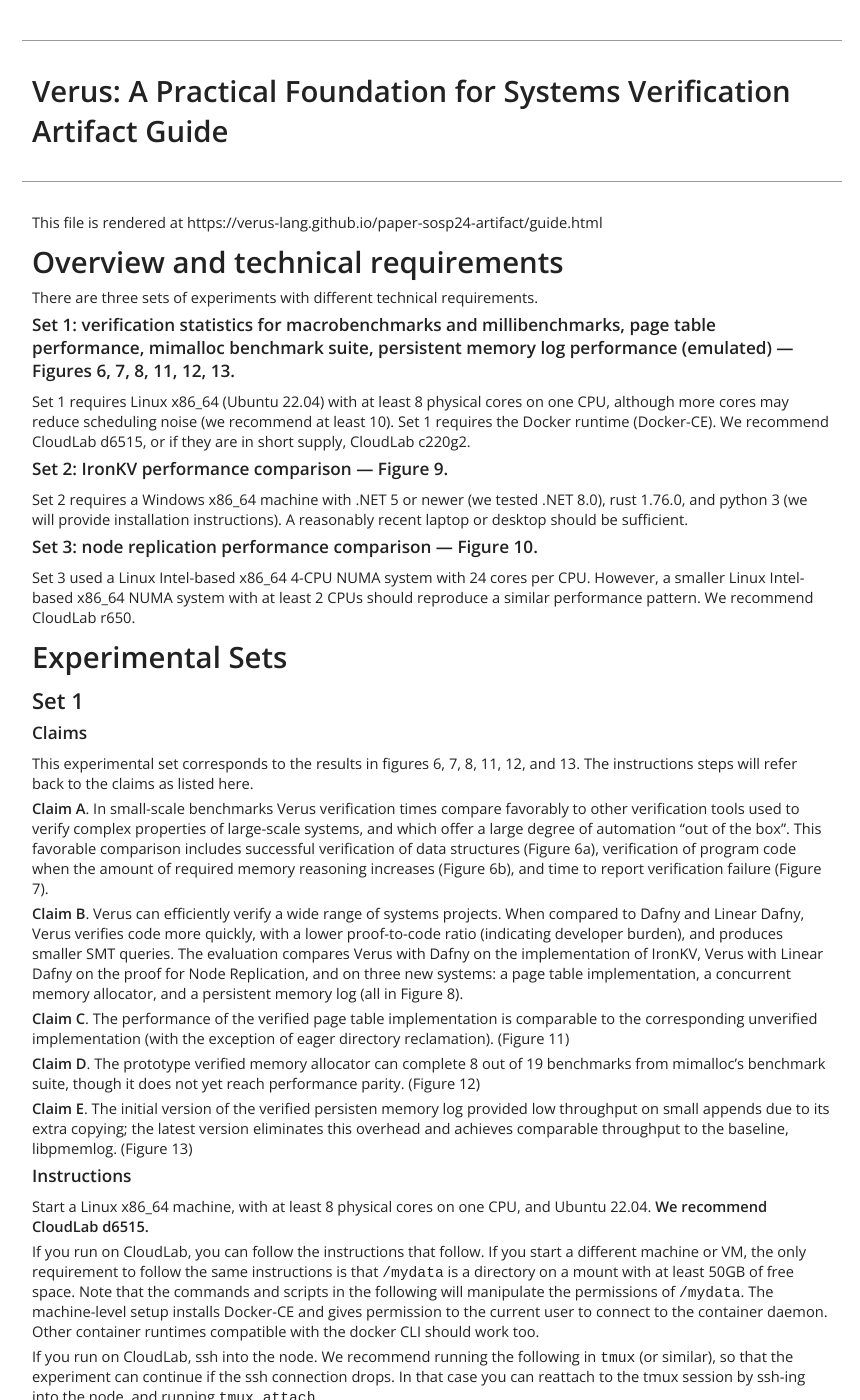
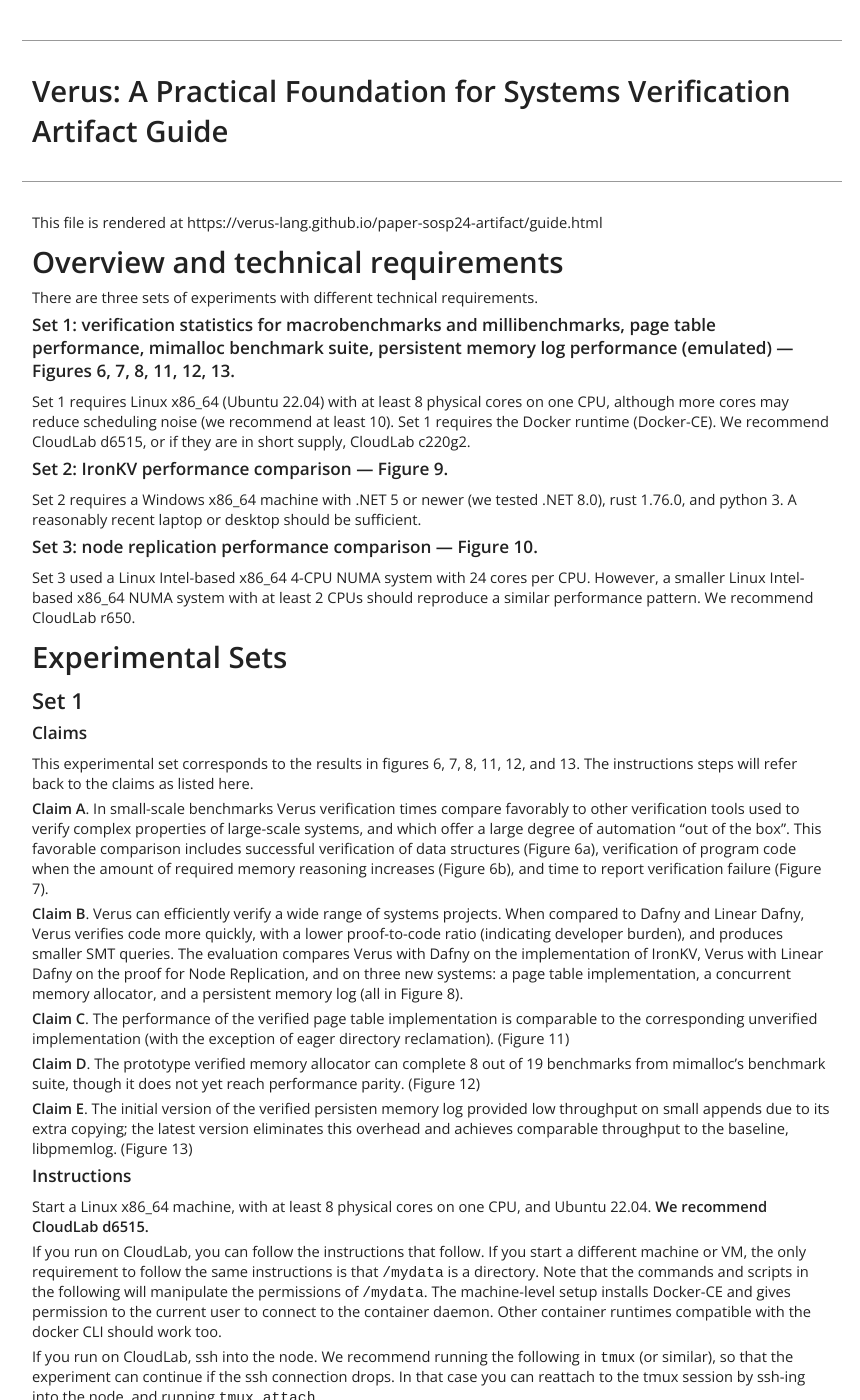
Before and after one commit to verus-lang/paper-sosp24-artifact, a Jekyll site: the page built from site/guide.md, in a window 1280 px wide and 1400 px high. Shown: the whole window, without its empty margins (8-868 px from the left). Built offline with Jekyll 4.4.1, drawn with Linux system fonts in a browser that asks for light colours; some of the changed text lies outside the part shown.

```diff
--- a/site/guide.md
+++ b/site/guide.md
@@ -15,7 +15,7 @@ Set 1 requires Linux x86_64 (Ubuntu 22.04) with at least 8 physical cores on one
 
 ### Set 2: IronKV performance comparison — Figure 9.
 
-Set 2 requires a Windows x86_64 machine with .NET 5 or newer (we tested .NET 8.0), rust 1.76.0, and python 3 (we will provide installation instructions). A reasonably recent laptop or desktop should be sufficient.
+Set 2 requires a Windows x86_64 machine with .NET 5 or newer (we tested .NET 8.0), rust 1.76.0, and python 3. A reasonably recent laptop or desktop should be sufficient.
 
 ### Set 3: node replication performance comparison — Figure 10.
 
@@ -56,7 +56,7 @@ implementation (with the exception of eager directory reclamation). (Figure 11)
 Start a Linux x86_64 machine, with at least 8 physical cores on one CPU, and Ubuntu 22.04. **We recommend CloudLab d6515.**
 
 If you run on CloudLab, you can follow the instructions that follow. If you start a different machine or VM, the only requirement
-to follow the same instructions is that `/mydata` is a directory on a mount with at least 50GB of free space.
+to follow the same instructions is that `/mydata` is a directory.
 Note that the commands and scripts in the following will manipulate the permissions of `/mydata`. The machine-level setup installs
 Docker-CE and gives permission to the current user to connect to the container daemon. Other container runtimes compatible with the docker CLI should work too.
 
@@ -376,7 +379,7 @@ performance and scaling behavior (throughput).
 Start a Linux x86_64 machine, with at least 2 NUMA nodes, and Ubuntu 22.04. **We recommend CloudLab r650.**
 
 If you run on CloudLab, you can follow the instructions that follow. If you start a different machine or VM, the only requirement
-to follow the same instructions is that `/mydata` is a directory on a mount with at least 50GB of free space.
+to follow the same instructions is that `/mydata` is a directory.
 Note that the commands and scripts in the following will manipulate the permissions of `/mydata`.
 
 #### 1. Installing Dependencies
```
Also changed, not shown: other parts of site/guide.md (+4 -1 lines), 5 other files.
